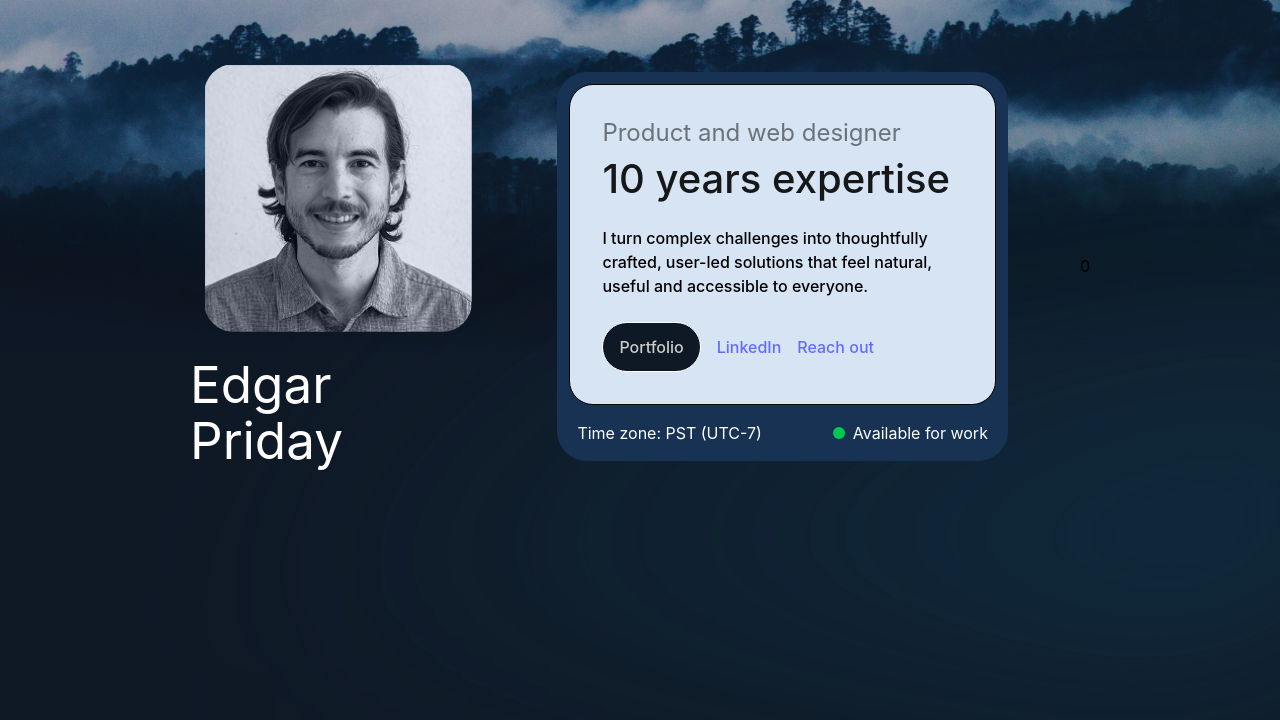
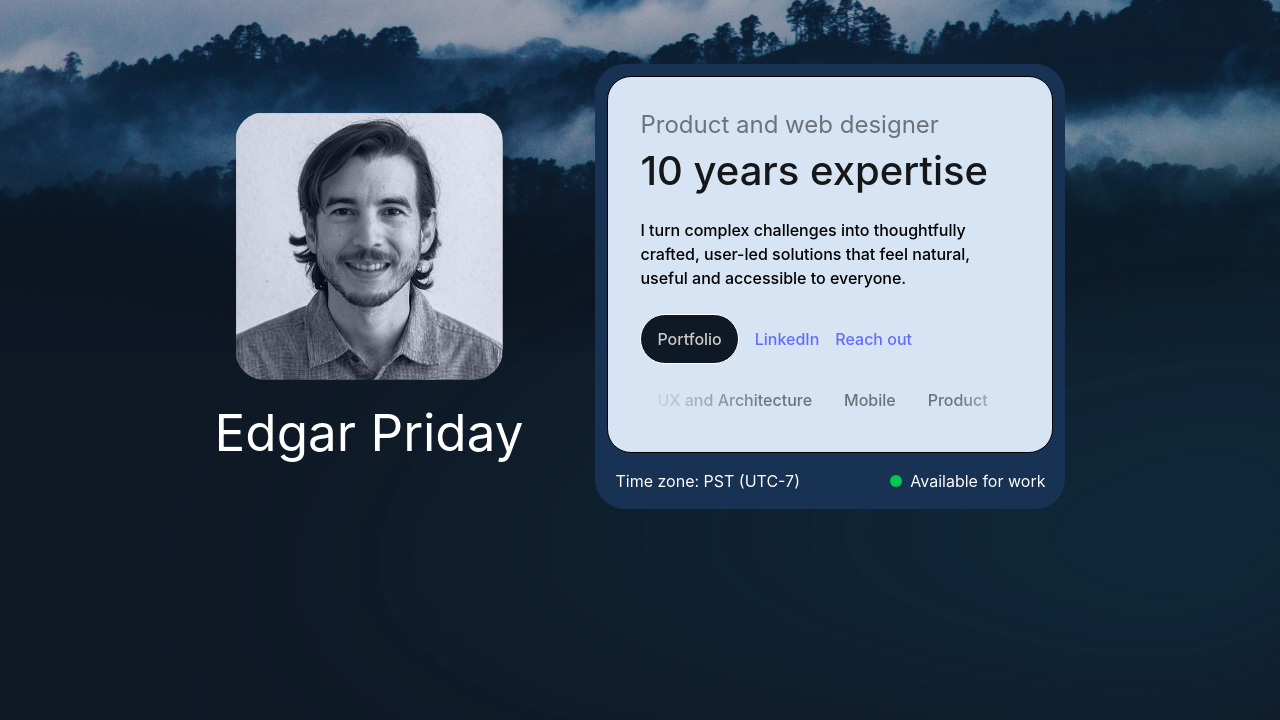
Before and after one commit to nomativ/personal-site, a React (Vite) app: page / in a window 1280 px wide. Shown: the top 720 px of the page. Built offline with nearby package versions, Linux system fonts and the light colour scheme.

Commit message:
add TextSlider

```diff
--- a/package.json
+++ b/package.json
@@ -12,6 +12,7 @@
   "dependencies": {
     "@tailwindcss/postcss": "^4.0.7",
     "@tailwindcss/vite": "^4.0.7",
+    "framer-motion": "^12.18.1",
     "motion": "^12.4.7",
     "react": "^19.0.0",
     "react-dom": "^19.0.0",
--- a/src/App.tsx
+++ b/src/App.tsx
@@ -1,13 +1,23 @@
 import profilePic from './assets/profile-pic.png'
 import MtnBackground from './components/MtnBackground'
+import TextCarousel from './components/textCarousel'
 
 function App() {
+
+  const heroTexts = [
+    "Product",
+    "Design systems",
+    "Growth",
+    "UX and Architecture",
+    "Mobile"
+  ]
+
 
   return (
     <>
       <MtnBackground />
-      <main className="max-w-full mt-16 flex">
-        <div className="max-w-[900px] inline-flex flex-row gap-18 mx-auto items-center">
+      <main className="max-w-full mt-16 flex flex-col">
+        <div className="max-w-[900px] inline-flex md:flex-row sm:flex-col md:gap-18 sm:gap-8 mx-auto items-center">
           <div className="inline-flex flex-col items-center gap-6">
             <img src={profilePic} alt='Edgar Priday profile picture' className="w-67 h-67 rounded-[30px]" />
             <h1 className="text-2xl text-white min-w-fit">Edgar Priday</h1>
@@ -16,7 +26,7 @@ function App() {
             <div className="p-8 bg-[#d7e4f3] rounded-3xl border border-black flex-col justify-start items-start gap-6 flex overflow-hidden">
               <div className="h-[85px] flex-col justify-start items-start flex">
                 <div className="text-black/50 text-2xl">Product and web designer</div>
-                <div className="text-black/90 text-[40px] font-medium font-['Bricolage Grotesque']">10 years expertise</div>
+                <div className="text-black/90 text-[40px] font-medium">10 years expertise</div>
               </div>
               <div className="text-black text-base font-medium">I turn complex challenges into thoughtfully crafted, user-led solutions that feel natural, useful and accessible to everyone.</div>
               <div className="flex flex-row items-center gap-4">
@@ -26,6 +36,7 @@ function App() {
                 <a href="https://www.linkedin.com/in/edpriday/">LinkedIn</a>
                 <a href="mailto:toedgar@pm.me">Reach out</a>
               </div>
+              < TextCarousel slides={heroTexts} />
             </div>
             <div className="w-full inline-flex px-2 pb-1 justify-between">
               <div className="text-white text-base">Time zone: PST (UTC-7)</div>
@@ -34,7 +45,7 @@ function App() {
                 Available for work
               </div>
             </div>
-          </div>0
+          </div>
         </div>
       </main >
     </>
--- a/src/components/MtnBackground.tsx
+++ b/src/components/MtnBackground.tsx
@@ -7,6 +7,7 @@ export default function MtnBackground() {
                 <img className="absolute -z-10 w-screen top-0 opacity-90" src={bgImage} />
                 <div className="absolute -z-10 w-[1459.37px] h-[606.24px] origin-top-left rotate-[0.91deg] opacity-75 mix-blend-hard-light bg-[radial-gradient(ellipse_82.87%_98.01%_at_97.00%_98.09%,_rgba(102,_216,_255,_0.20)_0%,_rgba(102,_216,_255,_0)_100%)] rounded-full blur-[100px]">
                 </div>
+                <div className="absolute -z-10 w-80 h-36 origin-top-left rotate-[0.91deg] opacity-100 mix-blend-hard-light bg-[radial-gradient(ellipse_67.05%_179.10%_at_16.58%_39.07%,_rgba(14,_26,_45,_0.15)_0%,_rgba(14,_26,_45,_0)_100%)] rounded-full blur-[100px]"></div>
             </div>
         </>
     )
--- /dev/null
+++ b/src/components/TextCarousel.tsx
@@ -0,0 +1,47 @@
+import { motion } from 'framer-motion'
+
+interface TextCarouselProps {
+    slides: string[]
+    duration?: number
+}
+
+const TextCarousel = ({ slides, duration = 3000 }: TextCarouselProps) => {
+    // Triple the slides for seamless looping
+    const tripleSlides = [...slides, ...slides, ...slides]
+
+    return (
+        <div
+            className="w-full relative h-8 overflow-hidden"
+            style={{
+                maskImage: 'linear-gradient(to right, transparent, black 128px, black calc(100% - 64px), transparent)',
+                WebkitMaskImage: 'linear-gradient(to right, transparent, black 128px, black calc(100% - 64px), transparent)'
+            }}
+        >
+            <motion.div
+                className="flex items-center absolute left-1/2"
+                style={{ x: '-50%' }}
+                animate={{
+                    x: ['-50%', 'calc(-50% - 33.333%)']
+                }}
+                transition={{
+                    duration: slides.length * (duration / 1000),
+                    ease: "linear",
+                    repeat: Infinity,
+                }}
+            >
+                {tripleSlides.map((slide, index) => (
+                    <div
+                        key={index}
+                        className="flex justify-center flex-shrink-0 px-4"
+                    >
+                        <p className="text-md font-medium text-center whitespace-nowrap text-black/50">
+                            {slide}
+                        </p>
+                    </div>
+                ))}
+            </motion.div>
+        </div>
+    )
+}
+
+export default TextCarousel
```
Also changed, not shown: 1 other file (tests, documents, lock files or other folders).
